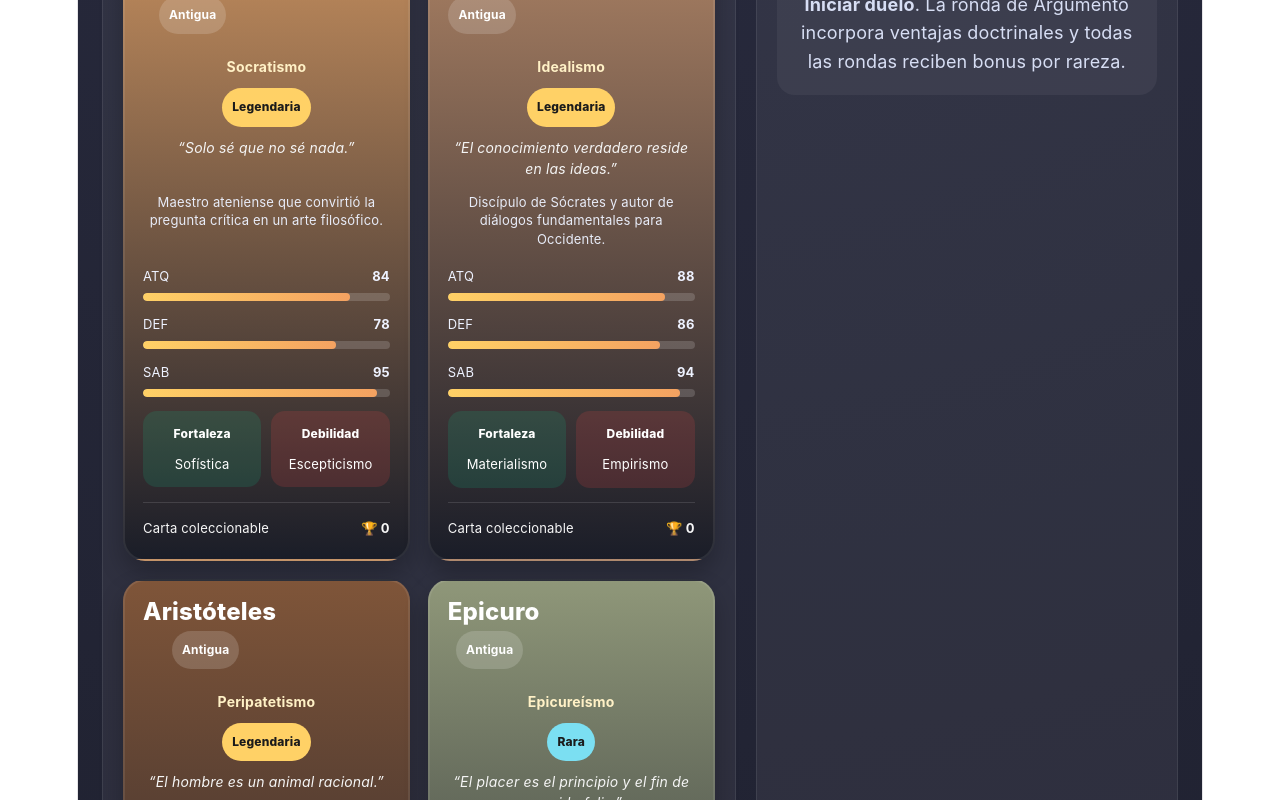
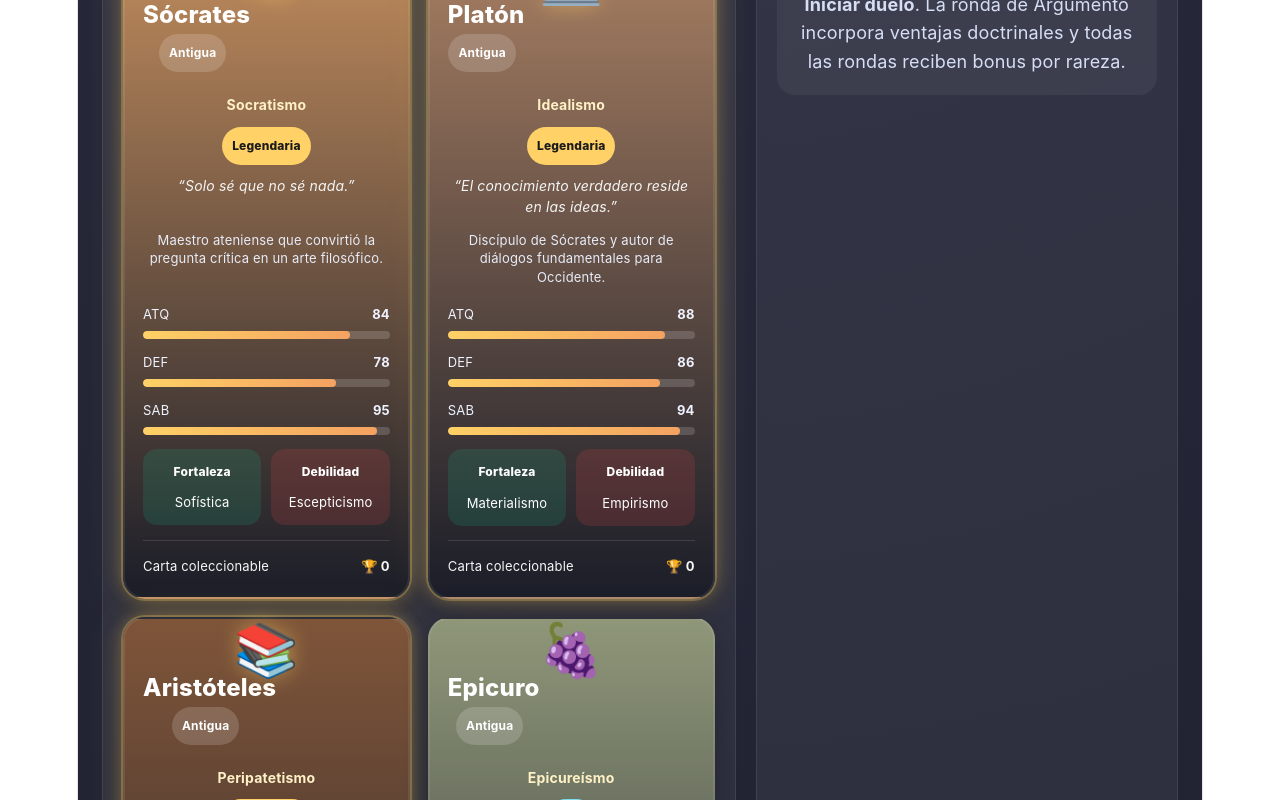
Before and after one commit to vicmafe2011-cmd/filocards, a React (Vite) app: page / in a window 1280 px wide. Shown: the part 820-1620 px from the top of the page. Built offline with nearby package versions, Linux system fonts and the light colour scheme.

Commit message:
iconos por escuela y brillo legendario

```diff
--- a/src/App.jsx
+++ b/src/App.jsx
@@ -435,6 +435,32 @@ function getAttackBonus(a, b) {
   return 0;
 }
 
+function getSchoolIcon(school) {
+  if (school === "Socratismo") return "🧠";
+  if (school === "Idealismo") return "🏛️";
+  if (school === "Peripatetismo") return "📚";
+  if (school === "Epicureísmo") return "🍇";
+  if (school === "Confucianismo") return "🧭";
+  if (school === "Estoicismo") return "🗿";
+  if (school === "Cinismo") return "🕯️";
+  if (school === "Escolástica") return "⛪";
+  if (school === "Contractualismo") return "📜";
+  if (school === "Criticismo") return "⚖️";
+  if (school === "Utilitarismo") return "📊";
+  if (school === "Racionalismo") return "🔷";
+  if (school === "Empirismo") return "🔬";
+  if (school === "Materialismo") return "🔨";
+  if (school === "Vitalismo") return "🔥";
+  if (school === "Existencialismo") return "🎭";
+  if (school === "Absurdismo") return "🪨";
+  if (school === "Feminismo existencialista") return "♀️";
+  if (school === "Teoría política") return "🏛";
+  if (school === "Postestructuralismo") return "👁️";
+  if (school === "Deconstrucción") return "🌀";
+  if (school === "Liberalismo") return "🕊️";
+  return "❓";
+}
+
 function statBar(label, value) {
   return (
     <div style={{ marginBottom: 10 }}>
@@ -553,7 +579,17 @@ function duel(a, b) {
   return { winner, scoreA, scoreB, details, narration };
 }
 
-function getCardStyle(selected, color) {
+function getCardStyle(selected, color, rarity) {
+  const legendaryGlow =
+    rarity === "Legendaria"
+      ? "0 0 0 2px rgba(255,209,102,0.25), 0 0 18px rgba(255,209,102,0.35), 0 0 40px rgba(255,209,102,0.18), 0 12px 24px rgba(0,0,0,0.24)"
+      : "0 12px 24px rgba(0,0,0,0.24)";
+
+  const selectedGlow =
+    rarity === "Legendaria"
+      ? "0 0 0 3px rgba(255,209,102,0.28), 0 0 22px rgba(255,209,102,0.45), 0 0 48px rgba(255,209,102,0.22), 0 16px 30px rgba(0,0,0,0.35)"
+      : "0 0 0 3px rgba(255,209,102,0.22), 0 16px 30px rgba(0,0,0,0.35)";
+
   return {
     background: `linear-gradient(180deg, ${color}, #1a1d28)`,
     color: "white",
@@ -561,9 +597,7 @@ function getCardStyle(selected, color) {
     padding: 18,
     cursor: "pointer",
     border: selected ? "3px solid #ffd166" : "2px solid rgba(255,255,255,0.08)",
-    boxShadow: selected
-      ? "0 0 0 3px rgba(255,209,102,0.22), 0 16px 30px rgba(0,0,0,0.35)"
-      : "0 12px 24px rgba(0,0,0,0.24)",
+    boxShadow: selected ? selectedGlow : legendaryGlow,
     transform: selected ? "translateY(-4px) scale(1.01)" : "translateY(0)",
     transition: "all 0.2s ease",
     minHeight: 500,
@@ -918,9 +952,23 @@ export default function App() {
                   <div
                     key={p.id}
                     onClick={() => pickPhilosopher(p)}
-                    style={getCardStyle(selected, p.color)}
+                    style={getCardStyle(selected, p.color, p.rarity)}
                   >
                     <div>
+                      <div
+                        style={{
+                          fontSize: 52,
+                          marginBottom: 12,
+                          textAlign: "center",
+                          filter:
+                            p.rarity === "Legendaria"
+                              ? "drop-shadow(0 0 10px rgba(255,209,102,0.45))"
+                              : "none",
+                        }}
+                      >
+                        {getSchoolIcon(p.school)}
+                      </div>
+
                       <div
                         style={{
                           display: "flex",
@@ -1144,15 +1192,13 @@ export default function App() {
                     >
                       <div style={{ fontWeight: 800, marginBottom: 6 }}>{d.label}</div>
                       <div style={{ color: "#e7ebff", fontSize: 14, lineHeight: 1.5 }}>
-                        {fighterA?.name}: {d.totalA}
-                        {"  "}
+                        {fighterA?.name}: {d.totalA}{" "}
                         <span style={{ color: "#b9c5ea" }}>
                           (escuela {d.attackBonusA >= 0 ? "+" : ""}
                           {d.attackBonusA}, rareza +{d.rarityBonusA})
                         </span>
                         <br />
-                        {fighterB?.name}: {d.totalB}
-                        {"  "}
+                        {fighterB?.name}: {d.totalB}{" "}
                         <span style={{ color: "#b9c5ea" }}>
                           (escuela {d.attackBonusB >= 0 ? "+" : ""}
                           {d.attackBonusB}, rareza +{d.rarityBonusB})
```
